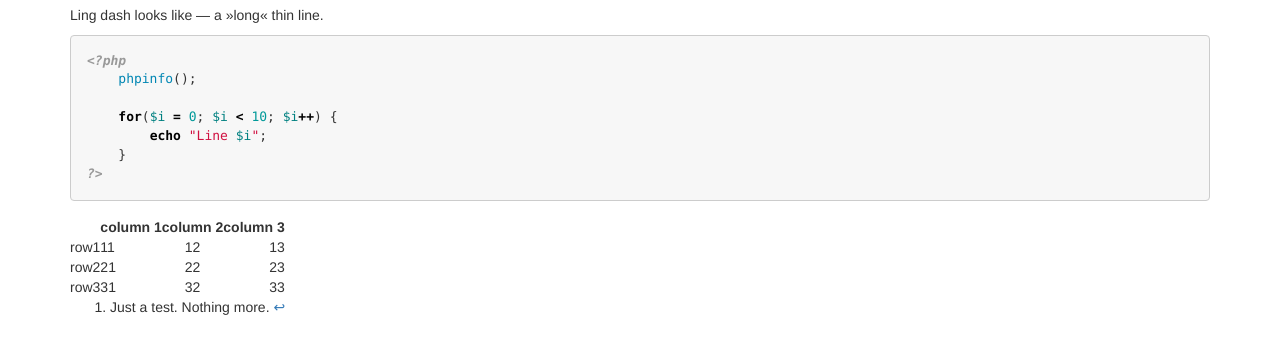
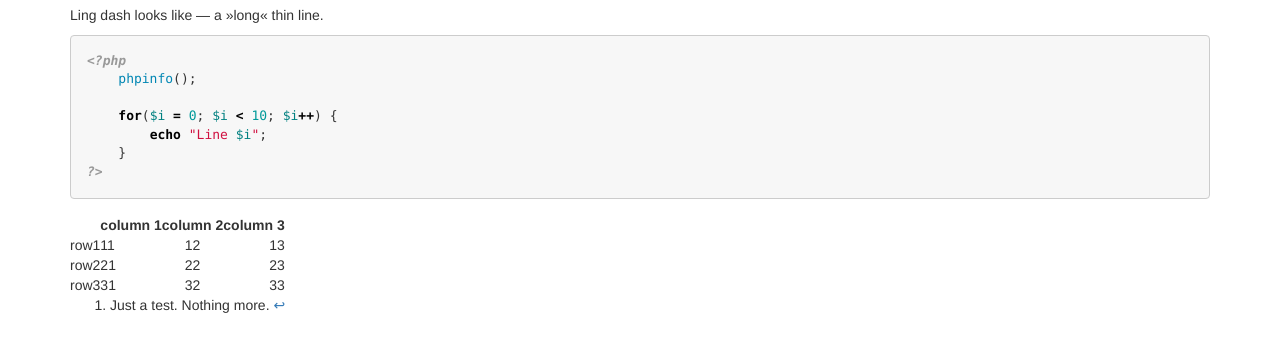
Before and after one commit to alsii/alsii.github.io, a Jekyll site: the page built from l1.md, in a window 1280 px wide. Shown: the part 208-562 px from the top of the page. Built offline with Jekyll 4.4.1, drawn with Linux system fonts in a browser that asks for light colours; Markdown is read by kramdown in place of the engine named in the settings.

Commit message:
Update github.css

```diff
--- a/css/github.css
+++ b/css/github.css
@@ -3,7 +3,7 @@
 .highlight { margin-bottom: 16px }
 .highlight pre {
    background-color: #f7f7f7; padding: 16px; overflow: auto;
-  line-height: 1.45; border-radius: 4px;
+   border-radius: 4px;
 }
 .c { color: #999988; font-style: italic } /* Comment */
 .err { color: #a61717; background-color: #e3d2d2 } /* Error */
```
